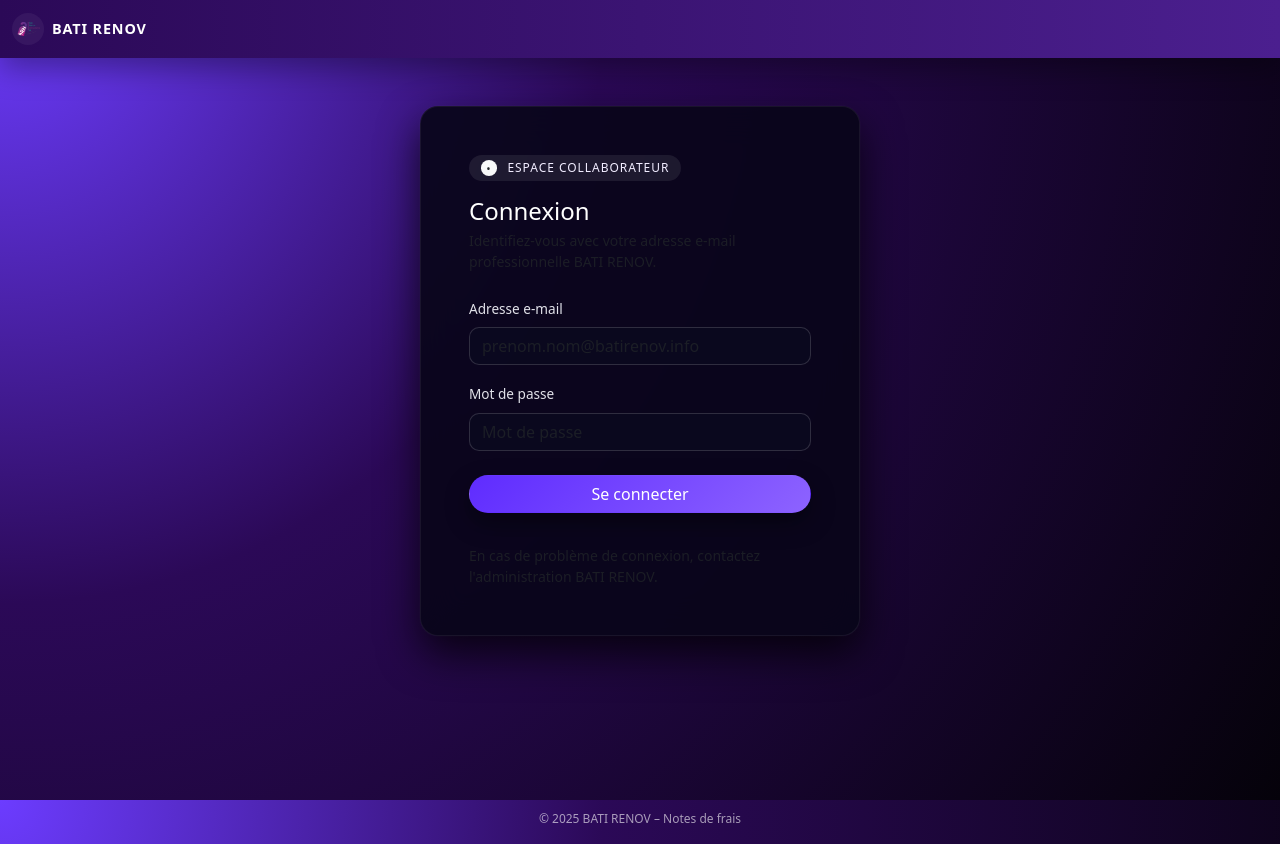
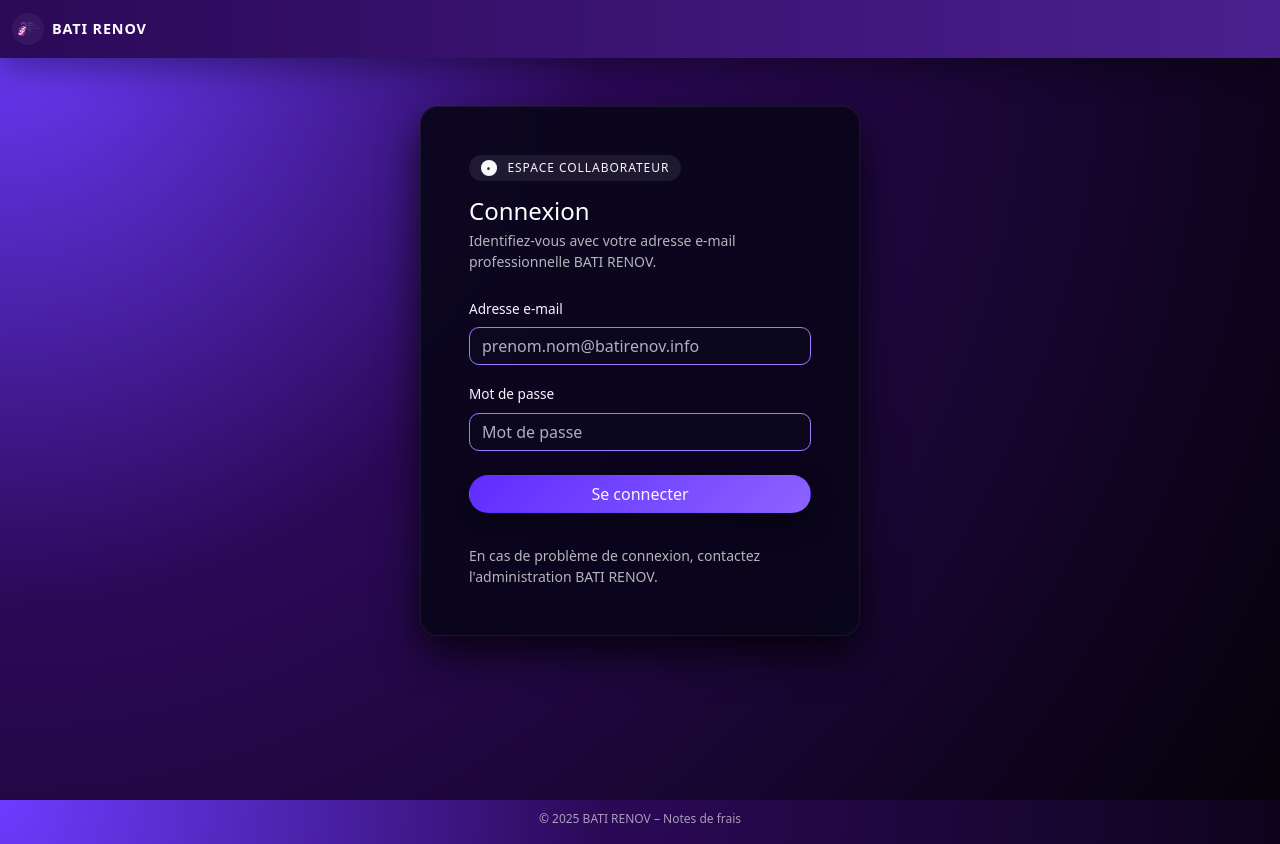
Before and after one commit to nairo91/notes-de-frais-batirenov, a Flask app: page /login in a window 1280 px wide. Run offline with Flask 3, Linux system fonts and the light colour scheme; some libraries are stand-ins or nearby versions.

Commit message:
refonte vis

```diff
--- a/static/style.css
+++ b/static/style.css
@@ -1,180 +1,102 @@
-/* ========== Base ========== */
+/* ====== Lisibilité globale sur fond violet ====== */
 
+/* Couleur de texte par défaut très claire */
 body {
-  font-family: system-ui, -apple-system, BlinkMacSystemFont, "Segoe UI", sans-serif;
-  height: 100%;
-  margin: 0;
-  background: linear-gradient(145deg, #100720, #2b0e4f);
-  color: #f8f5ff; /* texte très clair par défaut */
+  color: #f8f5ff;
 }
 
-/* Laisse les cartes hériter de la couleur du body */
+/* Les cartes et tout leur contenu héritent d'une couleur claire */
 .card,
-.card-header,
-.card-body {
-  color: inherit;
+.card * {
+  color: #f8f5ff;
 }
 
-/* Cartes un peu plus jolies */
-.card {
-  border-radius: 16px;
-  border: 1px solid rgba(255, 255, 255, 0.16);
-  background: rgba(255, 255, 255, 0.06);
-  backdrop-filter: blur(6px);
-  box-shadow: 0 8px 24px rgba(0, 0, 0, 0.25);
-}
-
-.card-body {
-  padding: 1.5rem;
-}
-
-.table-sm td,
-.table-sm th {
-  padding-top: 0.4rem;
-  padding-bottom: 0.4rem;
-}
-
-/* ========== Typo / textes ========== */
-
-/* Titres, labels, tableaux, petits textes… tout en clair */
-h1, h2, h3, h4, h5, h6,
+/* Labels, petits textes, etc. */
 label,
 .form-label,
 small,
-.card-header,
-.card-body,
+.br-card-header small {
+  color: #f8f5ff;
+}
+
+/* Texte "muted" (aides, tirets, infos secondaires) */
+.text-muted,
+small.text-muted {
+  color: rgba(255, 255, 255, 0.7) !important;
+}
+
+/* ====== Champs de formulaire ====== */
+
+.form-control,
+.form-select {
+  color: #fdfbff !important;
+  background-color: rgba(12, 9, 32, 0.9) !important;
+  border-color: #9f7bff !important;
+  border-radius: 10px;
+}
+
+.form-control::placeholder,
+.form-select::placeholder,
+input::placeholder {
+  color: rgba(230, 230, 255, 0.75) !important;
+  opacity: 1 !important;
+}
+
+/* Focus sur les champs */
+.form-control:focus,
+.form-select:focus {
+  color: #ffffff !important;
+  border-color: #c4a1ff !important;
+  box-shadow: 0 0 0 0.2rem rgba(159, 123, 255, 0.35) !important;
+}
+
+/* ====== Tableau ====== */
+
 .table,
 .table th,
 .table td {
   color: #f8f5ff !important;
 }
 
-/* Texte "muted" (aides, tirets, etc.) un peu plus doux mais lisible */
-.text-muted,
-small.text-muted {
-  color: rgba(255, 255, 255, 0.65) !important;
-}
-
-/* ========== Table ========== */
-
-.table {
-  color: #f8f5ff;
-}
-
 .table thead th {
-  color: #e5e7ff;
-  border-color: rgba(148, 163, 255, 0.35);
-  background: rgba(255, 255, 255, 0.06);
+  border-color: rgba(148, 163, 255, 0.6) !important;
 }
 
 .table tbody td {
-  border-color: rgba(30, 64, 175, 0.6);
+  border-color: rgba(55, 65, 140, 0.7) !important;
 }
 
-/* liens "Voir" dans le tableau */
+/* Bouton/lien "Voir" */
 .btn-link {
-  color: #a98bff;
+  color: #bba4ff !important;
 }
 
 .btn-link:hover {
-  color: #d2bfff;
+  color: #e0ccff !important;
 }
 
-/* ========== Formulaires ========== */
-
-.form-control,
-.form-select {
-  color: #fdfbff !important;
-  background-color: rgba(12, 9, 32, 0.9);
-  border-color: #3c2f70;
-  border-radius: 12px;
-}
-
-/* Placeholders (jj/mm/aaaa, Ex: Déjeuner client…) */
-.form-control::placeholder,
-.form-select::placeholder {
-  color: rgba(255, 255, 255, 0.45) !important;
-  opacity: 1;
-}
-
-/* Focus sur les champs : bord violet clair + légère lueur */
-.form-control:focus,
-.form-select:focus {
-  color: #ffffff !important;
-  background-color: rgba(8, 5, 25, 0.95);
-  border-color: #9f7bff !important;
-  box-shadow: 0 0 0 0.2rem rgba(159, 123, 255, 0.35);
-}
-
-/* Petits inputs de filtre (date / chantier) à droite */
-#filter-date-from,
-#filter-date-to,
-#filter-chantier {
-  background-color: rgba(12, 9, 32, 0.9);
-  color: #f8f5ff;
-  border-color: #3c2f70;
-}
-
-/* ========== Boutons ========== */
-
-.btn {
-  border-radius: 12px;
-  border: 1px solid transparent;
-}
-
-.btn-success {
-  background: linear-gradient(180deg, #2dcc9f, #17a77f);
-  color: #061a14;
-}
-
-.btn-outline-primary {
-  color: #d7c8ff;
-  border-color: #9f7bff;
-}
-
-.btn-outline-primary:hover,
-.btn-outline-primary:focus {
-  color: #ffffff;
-  background: linear-gradient(90deg, #8b5cff, #c262ff);
-  border-color: transparent;
-}
-
-/* ========== Badges (statuts) ========== */
-
-.badge.bg-success {
-  background: #25c08a !important;
-  color: #041a12;
-}
-.badge.bg-danger {
-  background: #ff5d6c !important;
-}
+/* Badges */
 .badge.bg-secondary {
-  background: #5c5676 !important;
+  background-color: #5c5676 !important;
   color: #f8f5ff !important;
 }
 
-/* ========== Logo ========== */
+/* ====== Logo dans la colonne gauche des notes ====== */
 
-/* Logo dans la barre tout en haut (navbar) */
-.navbar-brand .logo-img {
-  height: 22px;      /* petit logo discret en haut */
-  width: auto;
-  display: block;
-}
-
-/* Logo dans la carte "Nouvelle note de frais" */
 .app-logo {
   padding: 0.35rem 0.75rem;
   border-radius: 999px;
   background: rgba(15, 23, 42, 0.7);
   border: 1px solid rgba(148, 163, 255, 0.4);
+  display: inline-flex;
+  align-items: center;
+  gap: 0.4rem;
 }
 
 .app-logo .logo-img {
-  height: 28px;      /* un peu plus grand que celui du header */
-  width: auto;
+  height: 32px !important;
+  width: auto !important;
   display: block;
-  filter: drop-shadow(0 2px 6px rgba(0, 0, 0, 0.25));
 }
 
 .app-logo .logo-text {
@@ -182,17 +104,11 @@ small.text-muted {
   letter-spacing: 0.08em;
   text-transform: uppercase;
   font-size: 0.75rem;
-  color: #fdfbff;
+  color: #fdfbff !important;
 }
 
-/* sécurité : toute image de logo ne dépassera pas cette taille */
-.logo-img {
-  max-height: 32px;
-  width: auto;
+/* Sécurité : empêcher un logo géant dans cette colonne */
+.col-lg-4 img.logo-img {
+  max-width: 160px !important;
+  height: auto !important;
 }
-
-/* ========== Accessibilité / focus ========== */
-
-a, button {
-  outline-color: #9f7bff;
-}
--- a/templates/expenses.html
+++ b/templates/expenses.html
@@ -1,6 +1,10 @@
 {% extends "base.html" %}
 
 {% block title %}Notes de frais{% endblock %}
+
+{% block extra_css %}
+  <link rel="stylesheet" href="{{ url_for('static', filename='style.css') }}">
+{% endblock %}
 
 {% block content %}
 <div class="row g-4">
--- a/templates/login.html
+++ b/templates/login.html
@@ -1,6 +1,11 @@
 {% extends "base.html" %}
 
 {% block title %}Connexion - BATI RENOV{% endblock %}
+
+{% block extra_css %}
+  <link rel="stylesheet" href="{{ url_for('static', filename='style.css') }}">
+{% endblock %}
+
 
 {% block content %}
 <div class="d-flex justify-content-center align-items-center" style="min-height: 65vh;">
```
